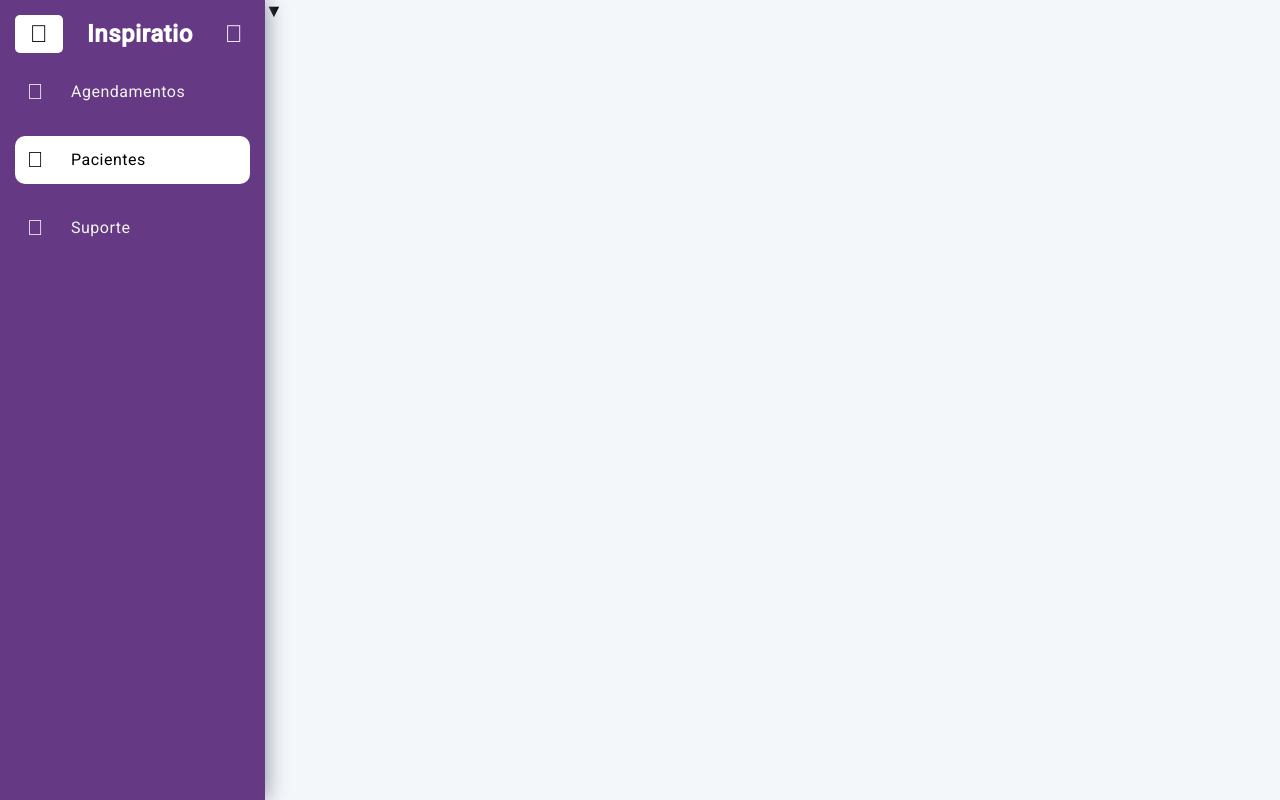
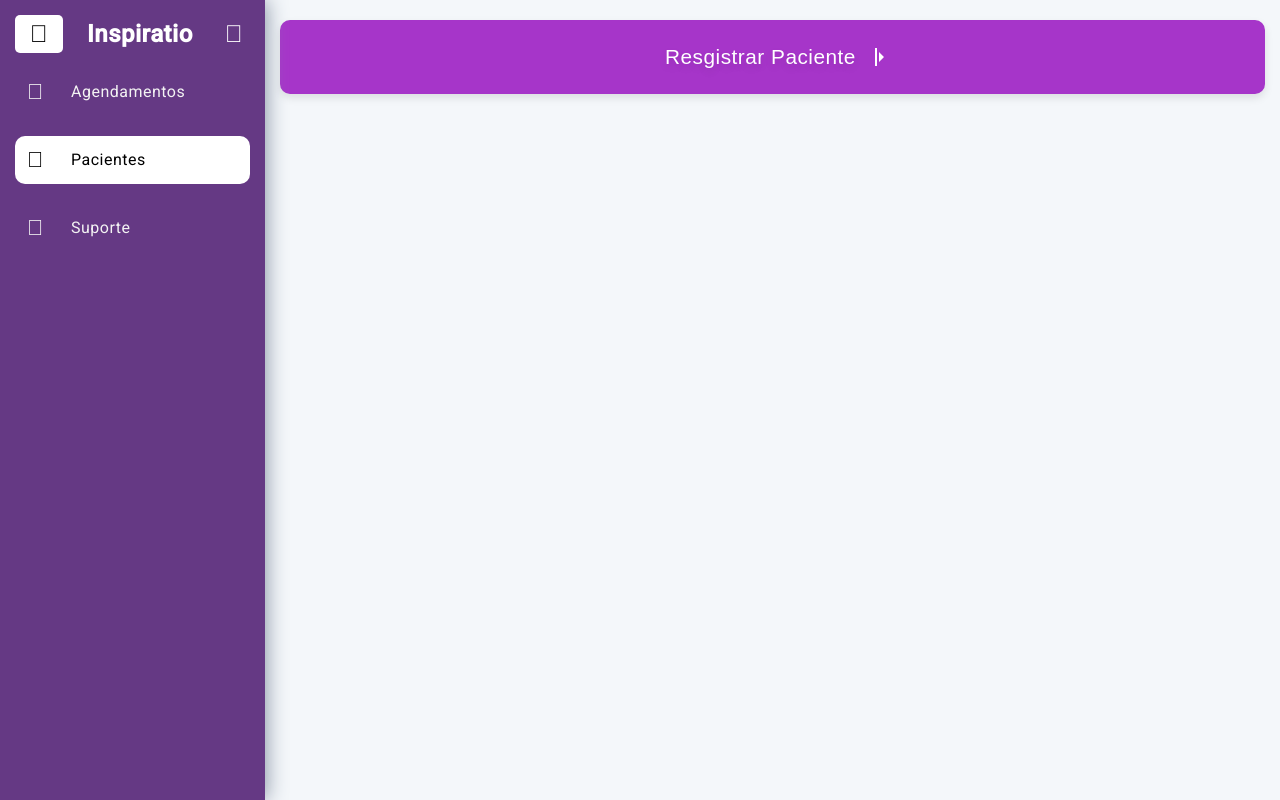
Before and after one commit to leoocestari/InspiratioWS, an Angular app: page /register-pacients in a window 1280 px wide. Built offline with nearby package versions, Linux system fonts and the light colour scheme.

Commit message:
style form register

```diff
--- a/src/app/modules/components/form-register/form-register.component.html
+++ b/src/app/modules/components/form-register/form-register.component.html
@@ -1,9 +1,14 @@
 <div class="expansion-panel">
-    <!-- Botão/Seta para expandir -->
-    <button (click)="toggleForm()">
-      <span *ngIf="!isExpanded">▼</span>
-      <span *ngIf="isExpanded">▲</span>
-    </button>
+  <div class="style-button-register">
+    <div class="expansion-panel-header">
+      <p>Resgistrar Paciente</p>
+    </div>
+      <!-- Botão/Seta para expandir -->
+      <button (click)="toggleForm()">
+        <span *ngIf="!isExpanded"><svg xmlns="http://www.w3.org/2000/svg" height="24px" viewBox="0 -960 960 960" width="24px" fill="#000000"><path d="M360-120v-720h80v720h-80Zm160-160v-400l200 200-200 200Z"/></svg></span>
+        <span *ngIf="isExpanded"><svg xmlns="http://www.w3.org/2000/svg" height="24px" viewBox="0 -960 960 960" width="24px" fill="#000000"><path d="M440-280v-400L240-480l200 200Zm80 160h80v-720h-80v720Z"/></svg></span>
+      </button>
+  </div>
 
     <!-- Formulário expansivo -->
     <div *ngIf="isExpanded" class="form-container">
--- a/src/app/modules/components/form-register/form-register.component.scss
+++ b/src/app/modules/components/form-register/form-register.component.scss
@@ -1,4 +1,42 @@
 .expansion-panel {
+    display: flex;
+    flex-direction: column;
+    justify-content: center;
+    align-items: center;
+    padding-top: 20px;
+
+    .style-button-register {
+        width: 97%;
+        background-color: rgb(166, 53, 201);
+        box-shadow: 0px 4px 8px rgba(0, 0, 0, 0.1);
+        display: flex;
+        justify-content: center;
+        padding: 15px;
+        border-radius: 10px;
+        cursor: default;
+    }
+
+    span {
+        display: flex;
+
+        svg {
+            fill: white;
+        }
+    }
+
+    .expansion-panel-header {
+        display: flex;
+
+        p {
+            font-family: Arial, Helvetica, sans-serif;
+            font-size: 1.3rem;
+            color: white;
+            margin: 0;
+            padding: 10px;
+            cursor: default;
+            text-shadow: 0px 4px 8px rgba(0, 0, 0, 0.1);
+        }
+    }
 
     .form-container {
         display: flex;
@@ -7,8 +45,8 @@
         border-radius: 10px;
         margin: 10px;
         padding: 10px;
-        border: 1px solid black;
-        background-color: #4a146ed5;
+        border: 0.5px solid black;
+        width: 97%;
     }
 
     button {
@@ -19,14 +57,17 @@
     }
 
         .text{
+            align-items: center;
+            justify-content: center;
             font-size: 18px;
-            color: white;
+            color: rgb(0, 0, 0);
             padding: 10px;
             border-radius: 5px;
 
             &:hover {
                 background-color: #ae2ed4;
-                transition: 0.3s;
+                color: rgb(255, 255, 255);
+                transition: 0.5s;
             }
     }
   }
```
